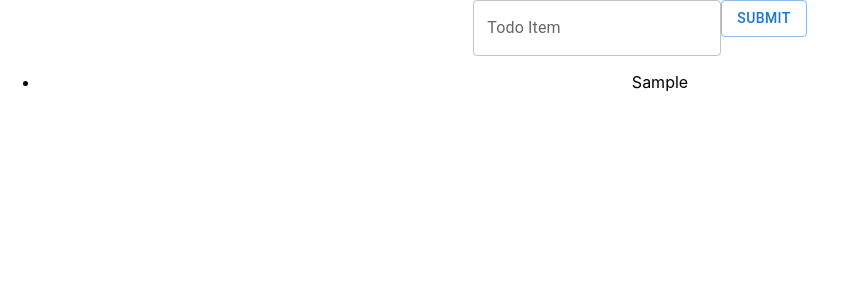
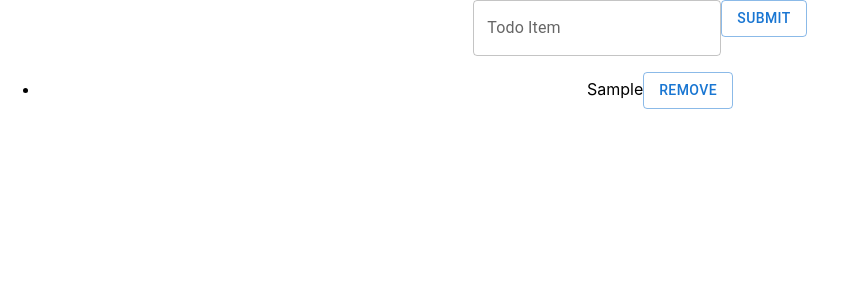
Before and after one commit to ddyy214/todo-list-app, a React (Create React App) app: page / in a window 1280 px wide. Both pictures are taken after typing "Sample" into the empty fields and a click on the button "SUBMIT". Shown: the top 300 px of the page, without its empty margins (0-847 px from the left). Built offline with nearby package versions, Linux system fonts and the light colour scheme.

Commit message:
할일삭제기능

```diff
--- a/src/App.js
+++ b/src/App.js
@@ -33,12 +33,17 @@ const TodoItem = (props) => {
     >
       {props.todoItem.todoItemContent}
     </span>
+    <Button variant="outlined" onClick={() => props.onRemoveClick(props.todoItem)}>Remove</Button> {/*삭제버튼*/}
   </li>);
 }
 const TodoItemList = (props) => {
   const todoList = props.todoItemList.map((todoItem, index) => {
     // return <li key={index}>{todoItem.todoItemContent}</li>;
-    return <TodoItem key={todoItem.id} todoItem={todoItem} onTodoItemClick={props.onTodoItemClick}/>; //여기서
+    return <TodoItem                                            //여기서
+      key={todoItem.id}
+      todoItem={todoItem}
+      onTodoItemClick={props.onTodoItemClick}
+      onRemoveClick={props.onRemoveClick}/>;      //onRemoveClick 로직만들어줘랏
   });
   return (<div>
     <ul>{todoList}</ul>
@@ -72,12 +77,23 @@ function App() {
       }
     }))
   }
+
+  const onRemoveClick= (removedTodoItem) => {
+    setTodoItemList(todoItemList.filter((todoItem)=> {
+      return todoItem.id !== removedTodoItem.id;
+    }));
+  };
+
   return (
     <div className="App">
       {/* <TodoItemInputField/> */}
       <TodoItemInputField onSubmit={onSubmit} />
       {/* <TodoItemList todoItemList={[]} /> */}
-      <TodoItemList todoItemList={todoItemList} onTodoItemClick={onTodoItemClick}/>
+      <TodoItemList
+        todoItemList={todoItemList}
+        onTodoItemClick={onTodoItemClick}
+        onRemoveClick={onRemoveClick}
+        />
     </div>
   );
 }
```
